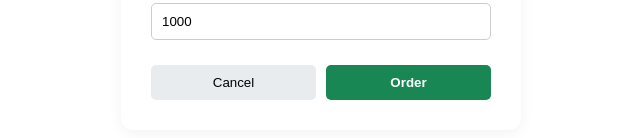
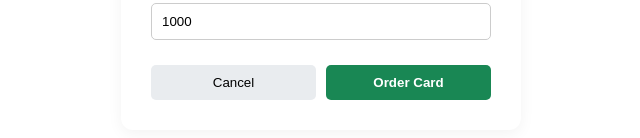
Before and after one commit to rodofrodo/fullstack-banking-app, a React (Vite) app in the folder portfolio-frontend/: page /u/order-card/1 in a window 1280 px wide. Shown: the part 274-412 px from the top of the page, without its empty margins (319-959 px from the left). Built offline with nearby package versions, Linux system fonts and the light colour scheme; sample sign-in values are in the browser's storage.

Commit message:
Refined comments in OrderCard.jsx

```diff
--- a/portfolio-frontend/src/OrderCard.jsx
+++ b/portfolio-frontend/src/OrderCard.jsx
@@ -76,17 +76,17 @@ export default function OrderCard() {
 
                 <div style={{ display: 'flex', gap: '10px', marginTop: '10px' }}>
                     <button
-                        type="button" // Ważne: type="button" żeby nie wysyłał formularza
+                        type="button" // Note: type="button" - this prevents the form from submitting when clicked
                         onClick={() => navigate('/u/dashboard')}
                         style={{ flex: 1, padding: '10px', backgroundColor: '#e9ecef', border: 'none', borderRadius: '5px', cursor: 'pointer' }}
                     >
                         Cancel
                     </button>
                     <button
-                        type="submit" // Przycisk typu submit odpala funkcję z <form onSubmit={...}>
+                        type="submit" // Note: type="submit" - this triggers the form's onSubmit handler
                         style={{ flex: 1, padding: '10px', backgroundColor: '#198754', color: 'white', border: 'none', borderRadius: '5px', cursor: 'pointer', fontWeight: 'bold' }}
                     >
-                        Order
+                        Order Card
                     </button>
                 </div>
             </form>
```
